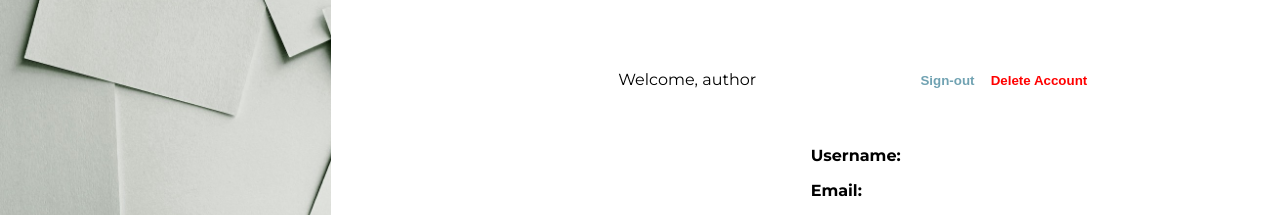
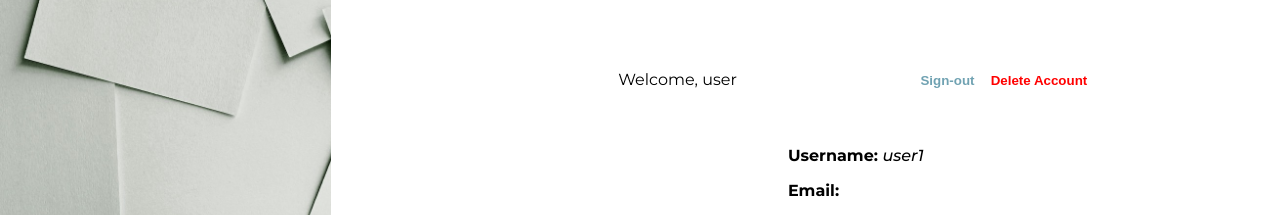
Before and after one commit to charlesC137/selham, a plain HTML site: page profile.html in a window 1280 px wide. Shown: the part 233-448 px from the top of the page. Drawn offline with Linux system fonts and the light colour scheme.

Commit message:
Update profile.html

```diff
--- a/profile.html
+++ b/profile.html
@@ -25,7 +25,7 @@
       <div class="right">
         <div class="container">
           <div class="top-div">
-            <p>Welcome, <span class="username">author</span></p>
+            <p>Welcome, <span class="username">user</span></p>
 
             <div>
               <button class="sign-out-btn">Sign-out</button>
@@ -35,7 +35,7 @@
           </div>
 
           <div class="sec-div">
-            <p>Username: <span class="username"></span></p>
+            <p>Username: <span class="username">user1</span></p>
 
             <p>Email: <span class="useremail"></span></p>
           </div>
```
